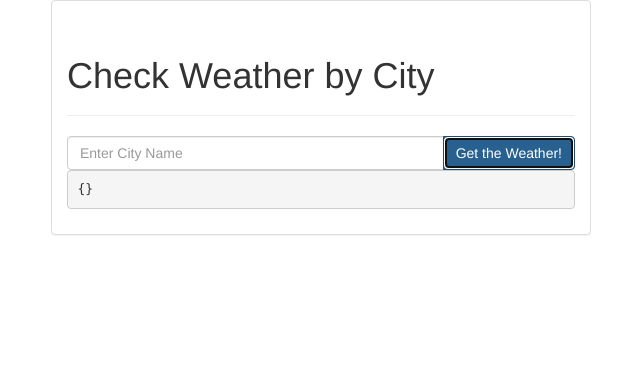
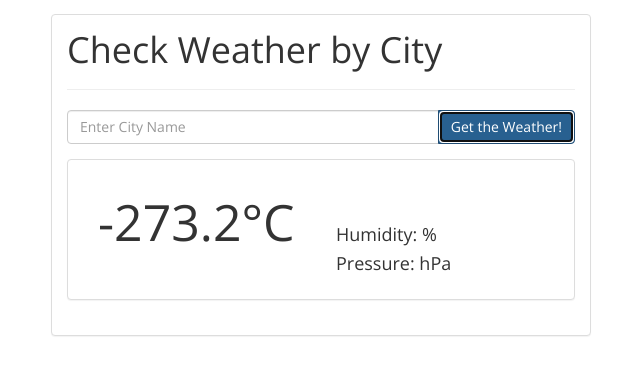
Before and after one commit to sandeshdamkondwar/weather, a plain HTML site: page index.html at #!/city in a window 1280 px wide. Both pictures are taken after a click on the button "Get the Weather!". Shown: the whole page, without its empty margins (34-674 px from the left). Drawn offline with nearby package versions, Linux system fonts and the light colour scheme; no server answers; a web font is replaced by a local one.

Commit message:
Showing result in <pre> is just for prgrammers, showing that in HTML now.

```diff
--- a/css/style.css
+++ b/css/style.css
@@ -1,3 +1,29 @@
+body {
+    margin: 1em;
+}
+
+.header,
+.header h1 {
+    margin-top: 0;
+}
+
+body, input {
+    font-family: "Open Sans";
+    font-weight: 300;
+}
+
+.weather-panel {
+    margin-top: 15px;
+}
+
+.temp {
+    font-size: 50px;
+}
+
+.conditions {
+    margin-top: 40px;
+}
+
 input, button {
     margin-bottom: 10px;
 }
--- a/index.html
+++ b/index.html
@@ -2,6 +2,7 @@
 <html>
     <head>
         <title>Weather App</title>
+        <link href='http://fonts.googleapis.com/css?family=Droid+Serif|Open+Sans:300' rel='stylesheet' type='text/css'>
         <link rel="stylesheet" href="bower_components/bootstrap/dist/css/bootstrap.css">
         <link rel="stylesheet" href="css/style.css">
     </head>
--- a/scripts/controllers/coordinatesCtrl.js
+++ b/scripts/controllers/coordinatesCtrl.js
@@ -9,6 +9,6 @@ angular
                 lon: $scope.lon
             };
 
-            $scope.weather = Weather.get(coordinates);
+            $scope.weather = Weather.getWeather(coordinates);
         };
     });
--- a/views/city.html
+++ b/views/city.html
@@ -1,4 +1,4 @@
-<div class="page-header">
+<div class="page-header header">
     <h1>Check Weather by City</h1>
 </div>
 
@@ -12,4 +12,17 @@
 
 </div>
 
-<pre>{{weather | json}}</pre>
+<div class="panel panel-default weather-panel" ng-if="weather">
+    <div class="panel-body">
+        <div class="col-sm-6">
+            <h1>{{weather.name}}</h1>
+            <h1 class="temp">{{weather.main.temp - 273.15 | number:1}}&deg;C</h1>
+        </div>
+
+        <div class="col-sm-6 conditions">
+            <h4>{{weather.weather[0].description}}</h4>
+            <h4>Humidity: {{weather.main.humidity}}%</h4>
+            <h4>Pressure: {{weather.main.pressure}} hPa</h4>
+        </div>
+    </div>
+</div>
```
Also changed, not shown: views/coordinates.html (+18 -2 lines).
